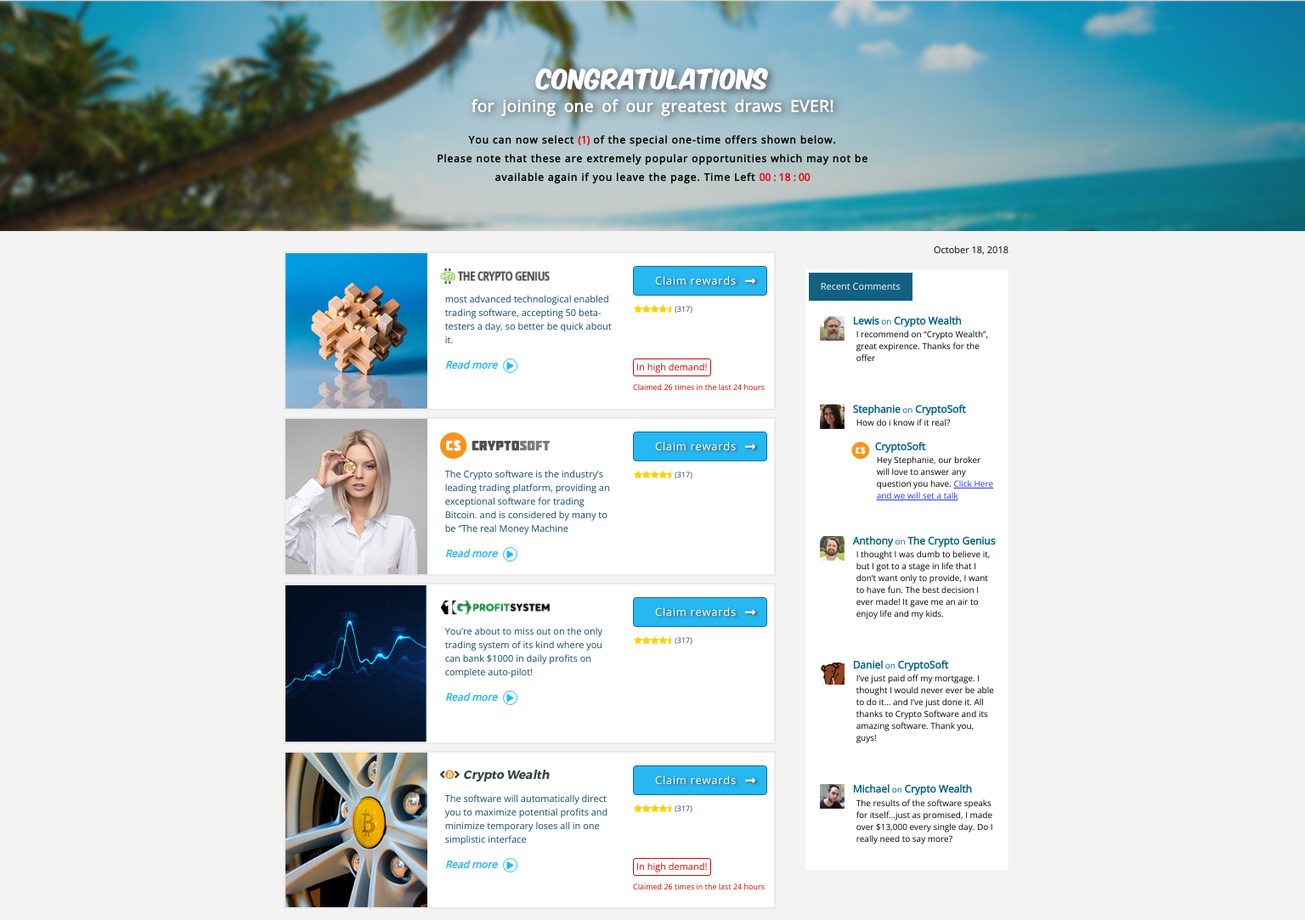
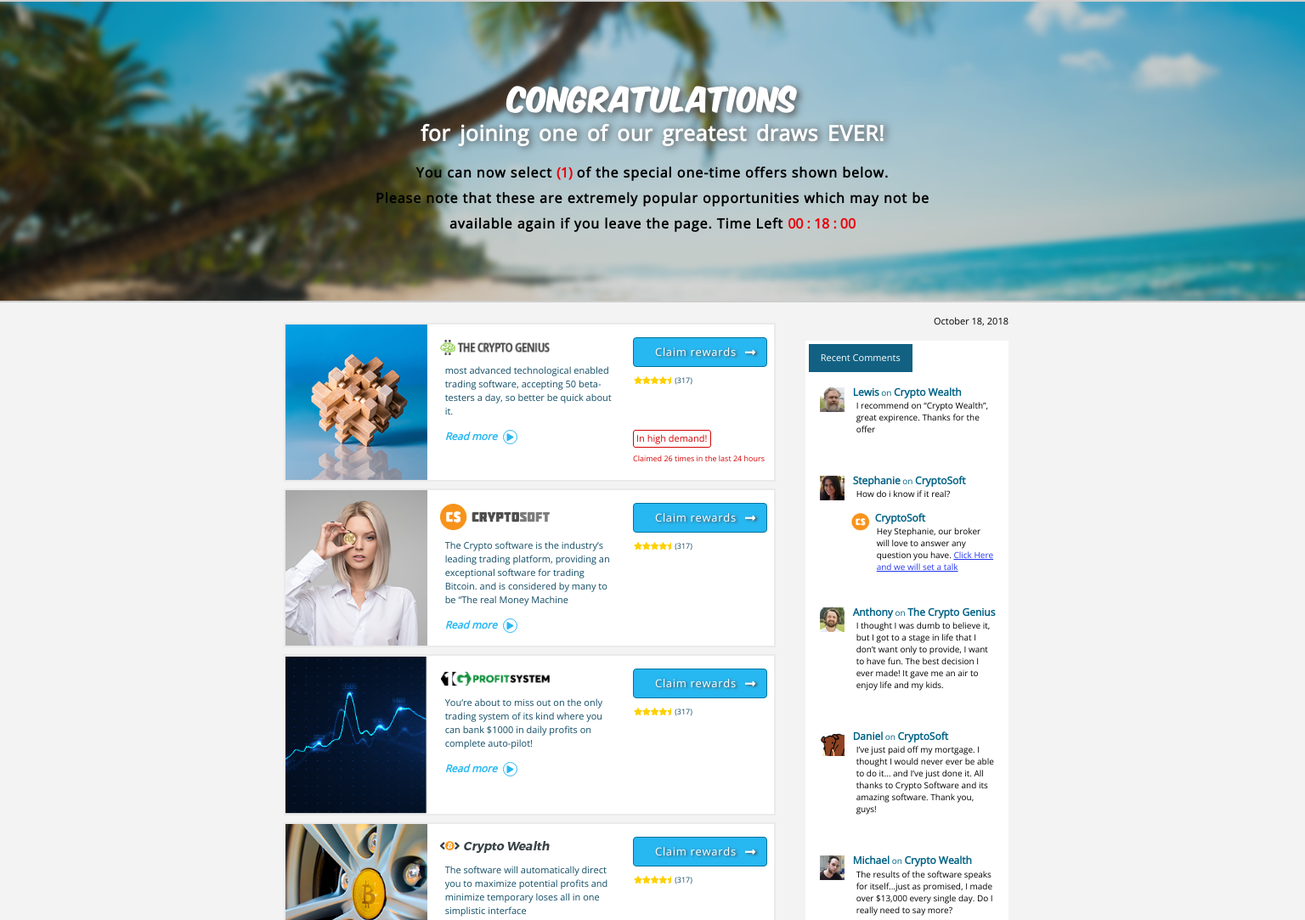
Before and after one commit to nancyhenry89/cfd, a plain HTML site: page index.html in a window 1536 px wide. Shown: the top 1083 px of the page at 85% size. Drawn offline with nearby package versions, Linux system fonts and the light colour scheme; a web font is replaced by a local one.

Commit message:
Large screen header

```diff
--- a/assets/css/styles.css
+++ b/assets/css/styles.css
@@ -33,7 +33,7 @@ button.primary-btn.btn.recent{background:#126182;border-radius:0;margin-top:4px;
 .comment .pic{float:left}
 .comment{font-size:12px}
 :root{--textcolor:#114c65;--linkcolor:#28b7f2;--color1:#7de1e0;--main-font:'Open Sans',sans-serif}
-body{font-family:var(--main-font);color:var(--textcolor);background:#f3f3f3}
+body{font-family:var(--main-font);color:var(--textcolor);}
 .content{background:#f3f3f3;max-width:868px;text-align:center;padding-bottom:60px;min-height:100vh;margin-top:24px}
 header{text-align:center}
 header p span{color:#e9000b;letter-spacing:0}
@@ -100,3 +100,9 @@ button.primary-btn.btn.recent:after{content:"";height:2px;width:calc(100vw - 60p
 @media screen and (max-width: 767px) {
 header{height:177px;margin-bottom:177px}
 }
+@media screen and (min-width: 1400px) {
+    header{height:356px}
+    h1{margin-top: 94px;font-size:35px;}
+    h3{font-size:25px}
+    header p{font-size:16px;width:700px;line-height: 30px;}
+}
```
